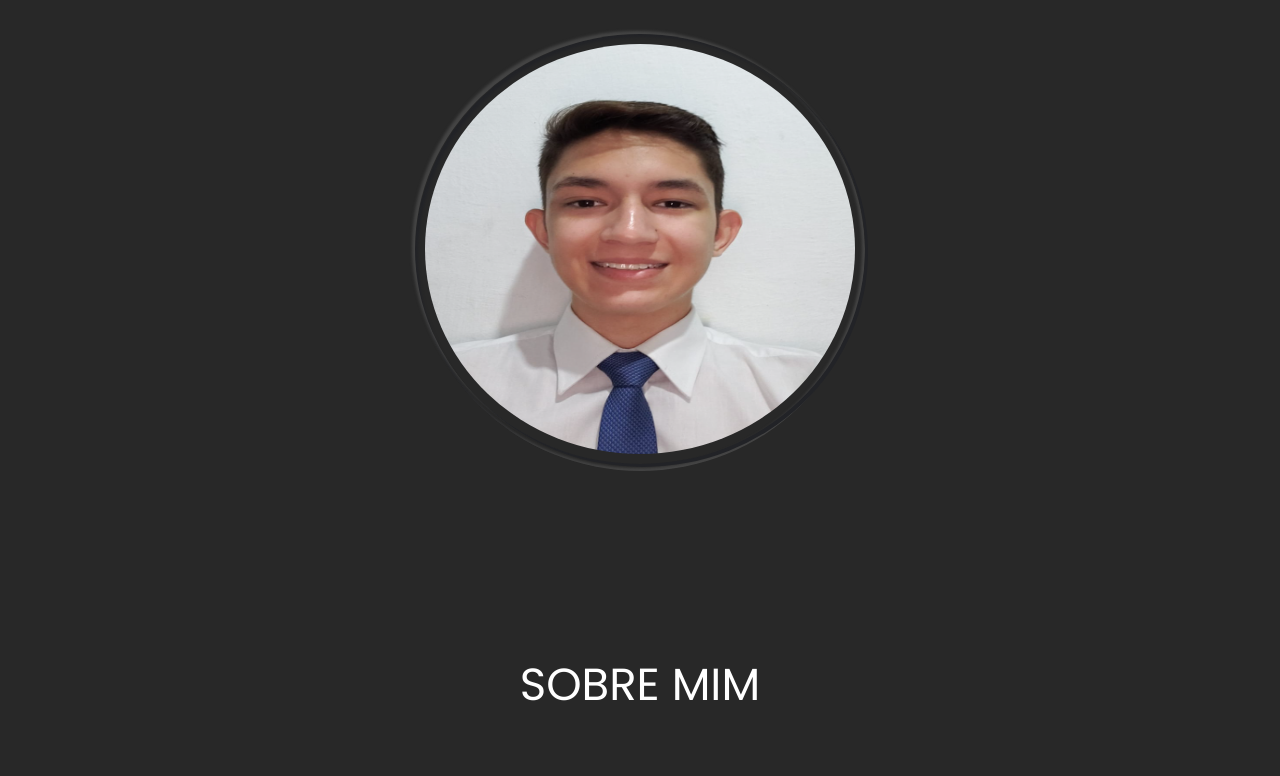
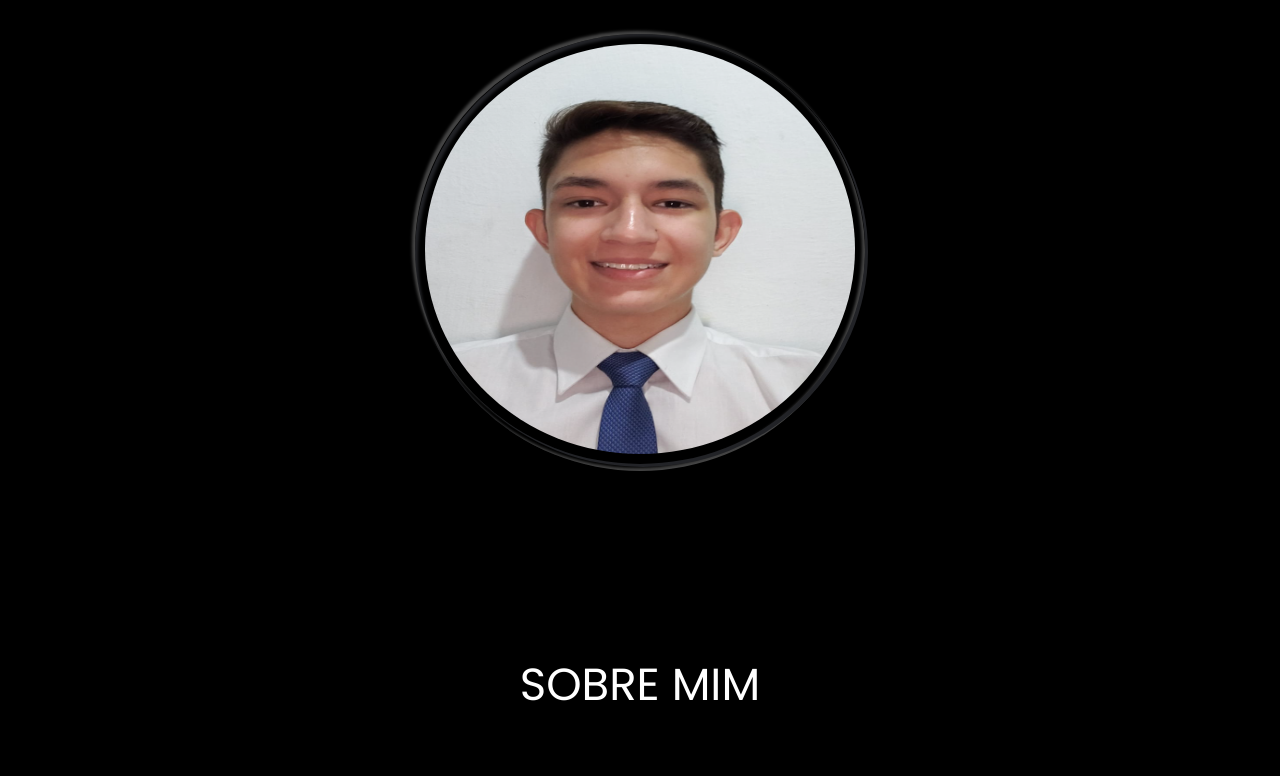
Before and after one commit to G1rl4nd0/Portifolio, a plain HTML site: page index.html in a window 1280 px wide. Shown: the part 402-1178 px from the top of the page. Drawn offline with nearby package versions, Linux system fonts and the light colour scheme.

Commit message:
correção cor

```diff
--- a/src/css/variaveis.css
+++ b/src/css/variaveis.css
@@ -1,9 +1,9 @@
 :root {
-    --cor-primaria: #355fac;
+    --cor-primaria: #355FAC;
     --cor-secundaria: #FD6C22;
     --cor-branca: #fff;
     --cor-fundo-escuro: #040203;
-    --cor-fundo-cinza-escuro: #282828;
+    --cor-fundo-cinza-escuro: #000000;
     --cor-fundo-cinza-claro: #353535;
   }
 
```
